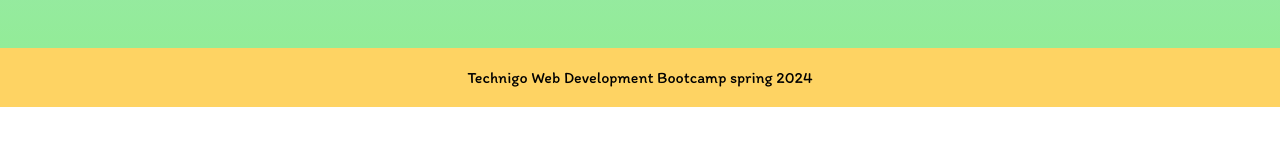
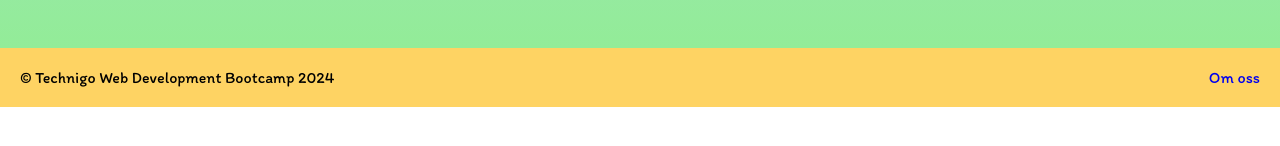
Before and after one commit to Technigo/final-boiler-plate-monorepo, a React (Vite) app in the folder frontend/: page / in a window 1280 px wide. Shown: the part 620-766 px from the top of the page. Built offline with nearby package versions, Linux system fonts and the light colour scheme; no server answers.

Commit message:
Added link to about page in footer

```diff
--- a/frontend/src/components/Footer.jsx
+++ b/frontend/src/components/Footer.jsx
@@ -1,17 +1,23 @@
 import styled from 'styled-components';
+import { Link } from "react-router-dom";
 
 export const Footer = () => {
     return (
       <FooterContainer>
-        <p>Technigo Web Development Bootcamp spring 2024</p>
+        <p>© Technigo Web Development Bootcamp 2024</p>
+        <Link to={`/om-oss`}>
+          <p>Om oss</p>
+        </Link>
       </FooterContainer>
     );
 };
 
-const FooterContainer = styled.footer`
+const FooterContainer = styled.div`
   padding: 20px;
-  text-align: center;
   background-color: var(--daffodil);
   width: 100%;
   bottom: 0;
+  display: flex;
+  flex-direction: row;
+  justify-content: space-between;
 `;
```
